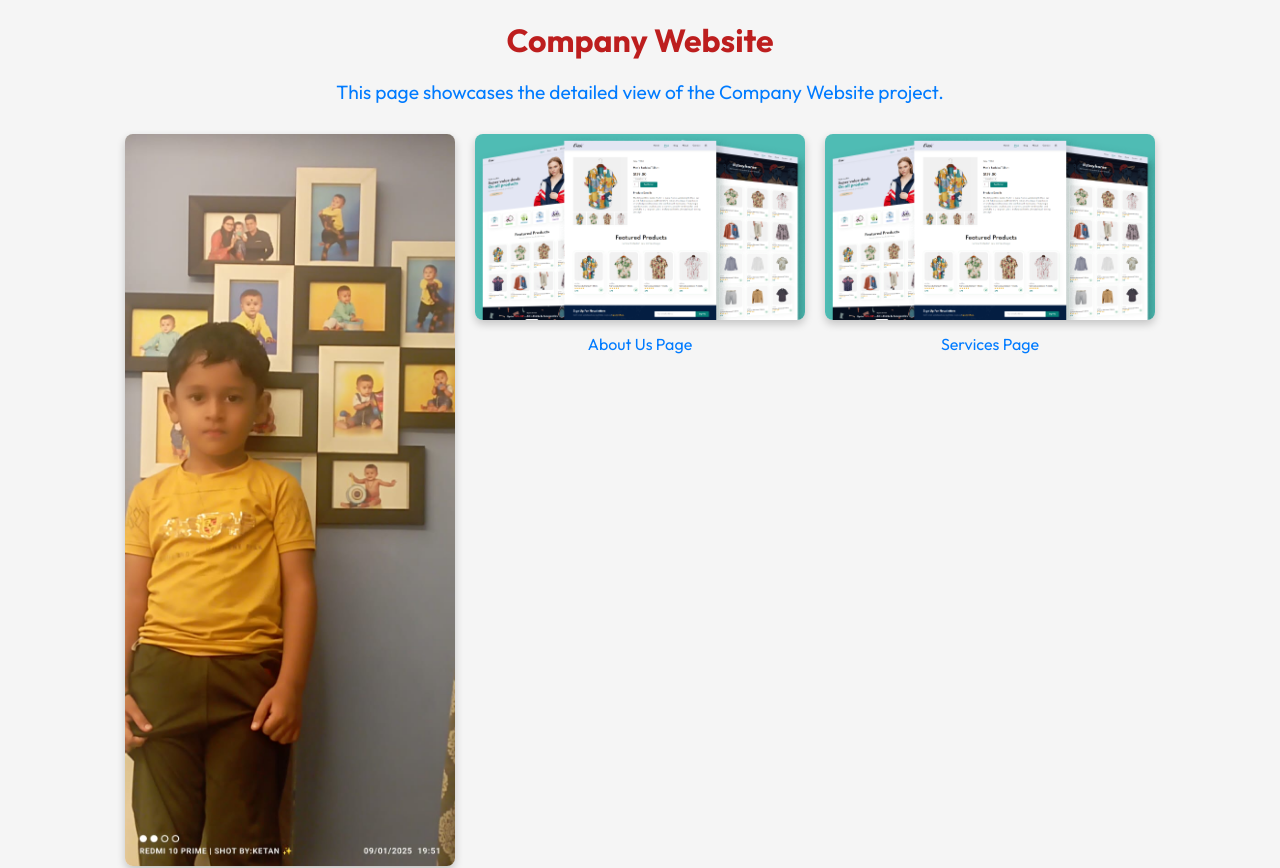
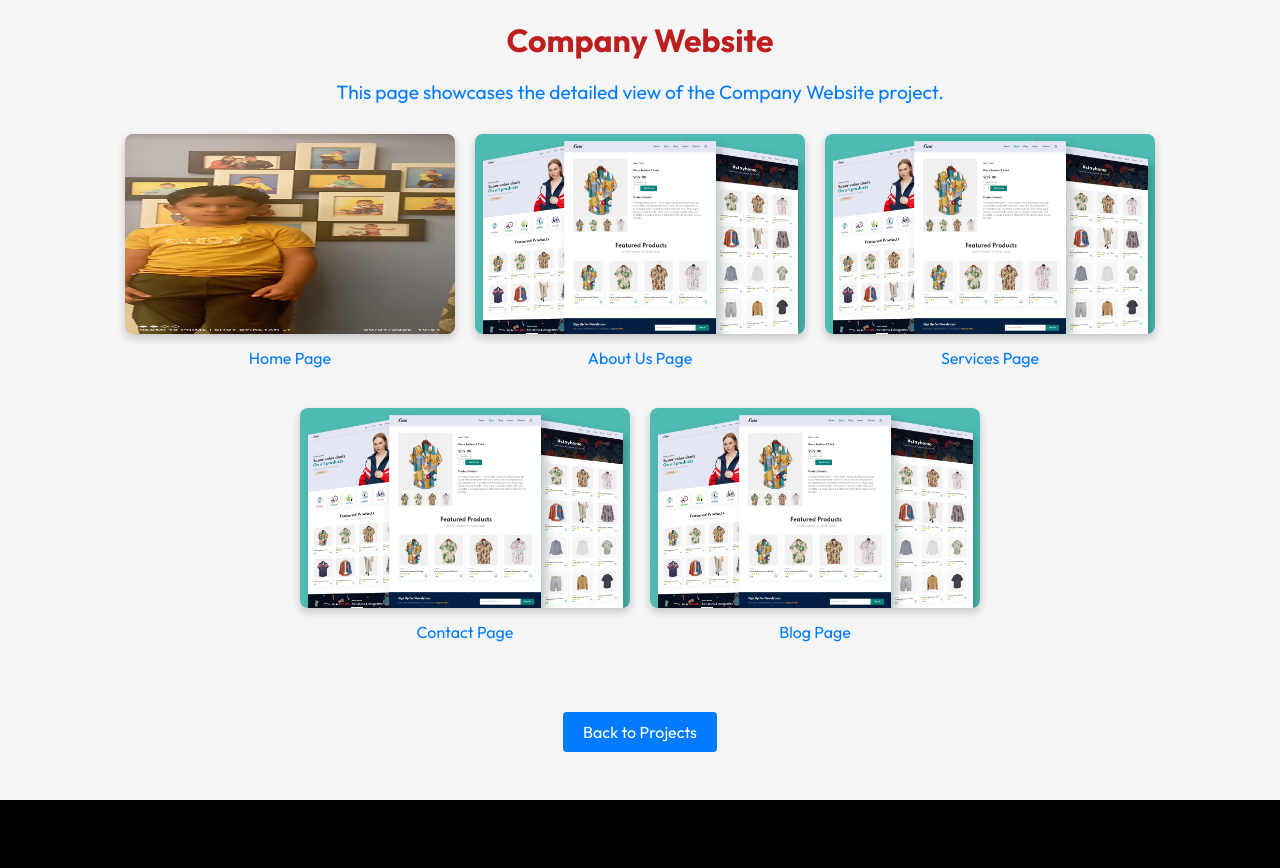
Before and after one commit to KetanHase/Portfolio, a React (Create React App) app: page /viewdetail in a window 1280 px wide. Shown: the top 868 px of the page. After the commit the page ends 800 px from the top, so only its background shows below. Built offline with nearby package versions, Linux system fonts and the light colour scheme.

Commit message:
Update ViewProject.css

```diff
--- a/src/component/ViewProject.css
+++ b/src/component/ViewProject.css
@@ -30,7 +30,7 @@
 
   .project-image {
     width: 330px; /* Set image width to 330px */
-    height: auto; /* Maintains aspect ratio */
+    height: 200px; /* Maintains aspect ratio */
     border-radius: 8px; /* Optional for rounded corners */
     box-shadow: 0 4px 8px rgba(0, 0, 0, 0.2); /* Optional shadow */
   }
```
